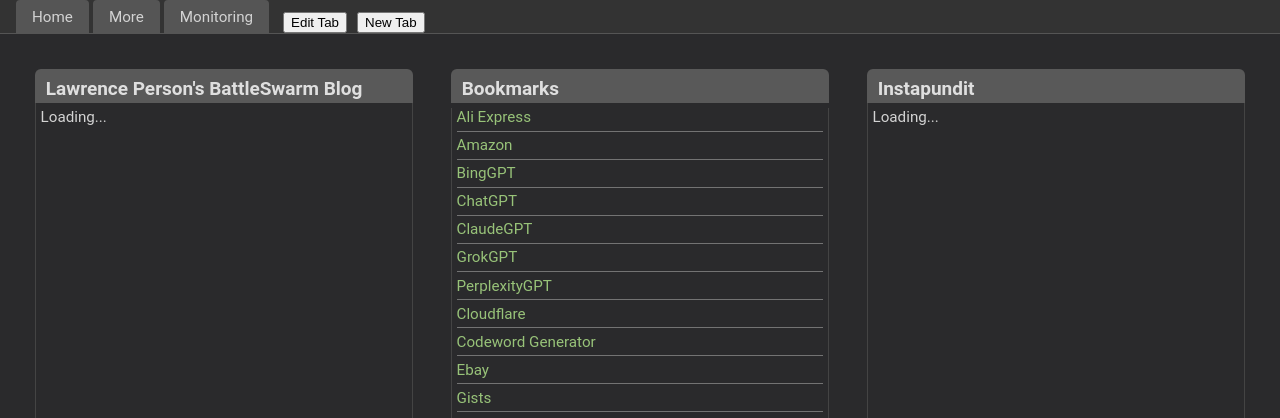
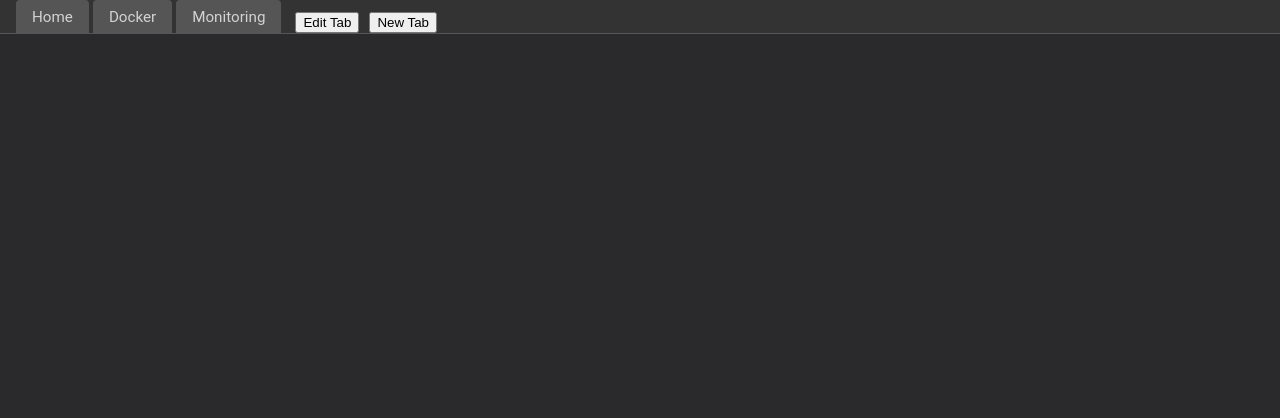
Before and after one commit to traefikturkey/onboard, a Flask app: page /tab/Docker in a window 1280 px wide. Shown: the part 34-452 px from the top of the page. Run offline with Flask 3, Linux system fonts and the light colour scheme; data that the repository does not hold is empty; parts of the project's set-up code (start-up, migrations or seed data) failed here and were passed over; some libraries are stand-ins or nearby versions.

Commit message:
docker stuff

```diff
--- a/app/app.py
+++ b/app/app.py
@@ -1,10 +1,11 @@
+import json
 import os
 import asyncio
 import signal
 from datetime import datetime
 import sys
 from typing import Any
-from flask import Flask, Response, request, render_template
+from flask import Flask, request, render_template
 from flask_caching import Cache
 
 from utils import copy_default_to_configs
@@ -15,6 +16,7 @@ copy_default_to_configs()
 
 app = Flask(__name__)
 app.config['JSONIFY_PRETTYPRINT_REGULAR'] = True
+
 if os.environ.get("FLASK_DEBUG", "False") == "True":
 	cache_config={
 		'CACHE_TYPE': 'null'
@@ -35,6 +37,23 @@ feeds = {}
 @app.context_processor
 def inject_current_date():
 	return {'today_date': datetime.now()}
+
+
+from docker import APIClient
+
+docker_client = APIClient(base_url='unix://var/run/docker.sock')
+
+def docker_event_stream():
+	events = docker_client.events(decode=True)
+	for event in events:
+		yield 'data: {}\n\n'.format(json.dumps(event))
+
+@app.route('/events')
+def events():
+	return app.response_class(
+		docker_event_stream(),
+		mimetype='text/event-stream'
+)
 
 @app.route('/save_tab_name', methods=['POST'])
 def save_tab_name():
@@ -92,9 +111,8 @@ async def index(tab_name=None):
 		for widget in current_tab['widgets']:
 			widget['articles'] = []
 			widget['summary_enabled'] = widget.get('summary_enabled', True)
-			column_index = (widget['column'] - 1) % column_count
+			column_index = (widget.get('column', 1) - 1) % column_count
 			columns[column_index].append(widget)
-
 			match widget['type']:
 				case 'bookmarks':
 					widget['article_limit'] = -1
@@ -102,6 +120,8 @@ async def index(tab_name=None):
 				case 'feed':
 					widget['hx-get'] = '/rss/' + widget['name']
 					feeds[widget['name']] = widget
+				case 'docker':
+					widget['template'] = 'docker.html'
 				case _:
 					pass
 
--- a/app/defaults/layout.yml
+++ b/app/defaults/layout.yml
@@ -94,9 +94,11 @@ tabs:
       url: "https://twitchy.com/feed"
       column: 3
       position: 2
-  - name: "More"
-    columns: 3
+  - name: "Docker"
+    columns: 1
     widgets:
+    - name: "Docker"
+      type: "docker"
   - name: "Monitoring"
     columns: 3
     widgets:
--- a/app/templates/index.html
+++ b/app/templates/index.html
@@ -62,7 +62,7 @@
         {% for column in columns %}
         <div class="column">
           {% for widget in column %}
-            {% include "widget.html" ignore missing with context %}
+            {% include widget.get('template', 'widget.html') ignore missing with context %}
           {% endfor %}
         </div>
         {% endfor %}
--- a/requirements.txt
+++ b/requirements.txt
@@ -5,6 +5,7 @@ docker
 feedparser
 flask-admin
 flask[async]
+flask-bcrypt
 flask-caching
 #flask-htmx
 flask-minify
```
Also changed, not shown: app/docker.py (deleted, +0 -14 lines), app/docker_app.py (added, +19 -0 lines), app/templates/docker.html (deleted, +0 -10 lines), app/templates/docker_events.html (added, +11 -0 lines), 1 other file.
